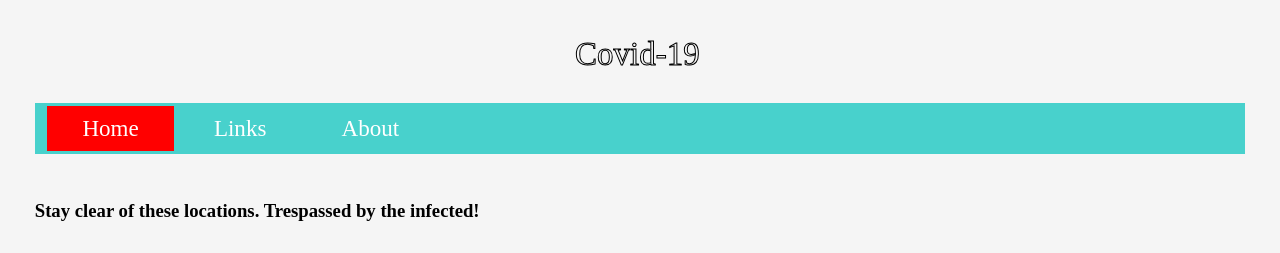
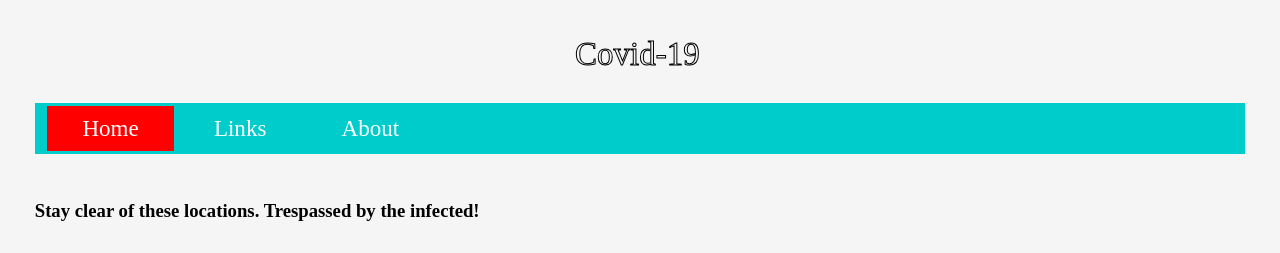
Before and after one commit to Giri-Rokz/covid, a website built with webpack: page index.html in a window 1280 px wide. Shown: the top 253 px of the page. Built offline with nearby package versions, Linux system fonts and the light colour scheme.

Commit message:
performance updates

```diff
--- a/style.css
+++ b/style.css
@@ -22,7 +22,7 @@ nav {
 }
 ul {
   list-style-type: none;
-  background-color: #48d1cc;
+  background-color: #00cccc;
   padding: 1%;
   margin: 1% 0;
 }
```
Also changed, not shown: dist/style.css.
